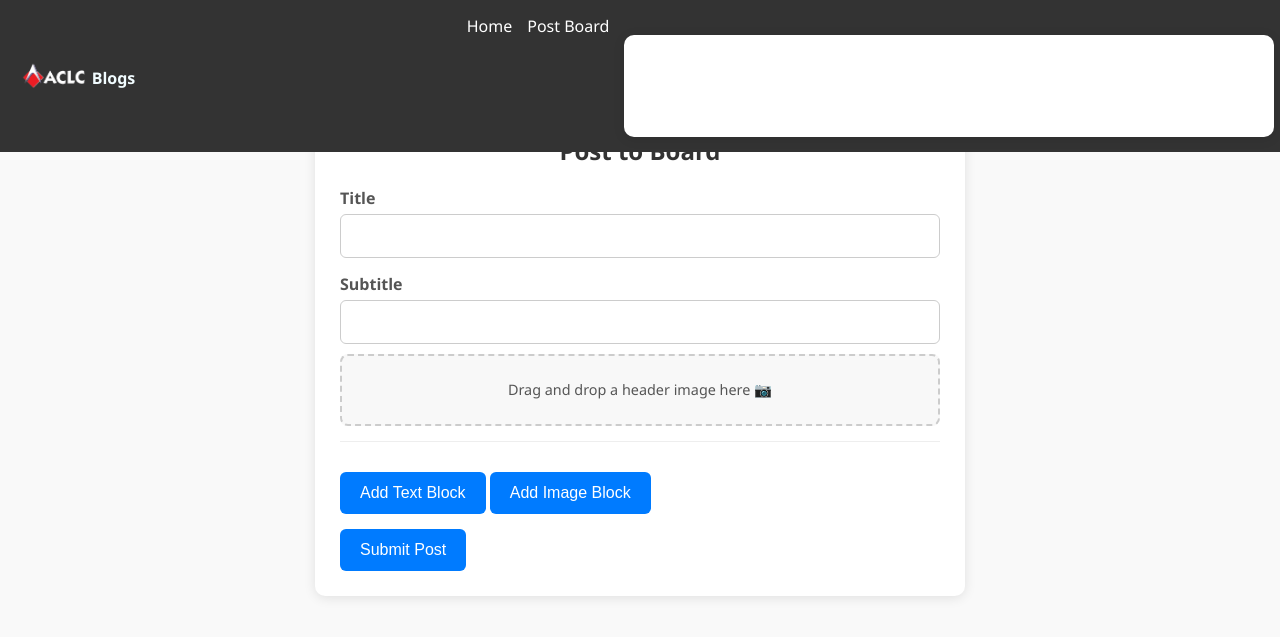
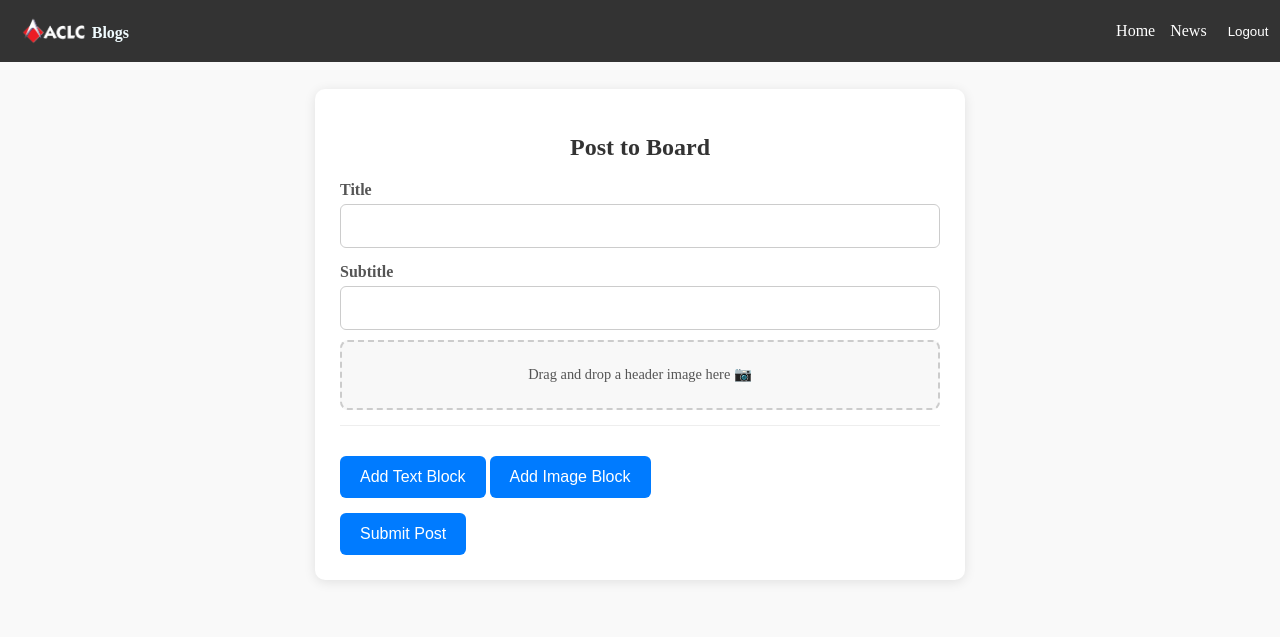
Before and after one commit to Penuts8773/ACLC-blogs, a PHP site: page /postBoard.php in a window 1280 px wide. Shown: the top 637 px of the page. Run offline with PHP 8.4, Linux system fonts and the light colour scheme; the visitor is signed in with stand-in values (Sample User, id 1); a stand-in replaces the project's code that opens the database connection.

Commit message:
visual fix

```diff
--- a/articleList.php
+++ b/articleList.php
@@ -11,14 +11,15 @@ if (!isset($_SESSION['username'])) {
 <head>
     <meta charset="UTF-8">
     <meta name="viewport" content="width=device-width, initial-scale=1.0">
-    <title>Document</title>
+    <title>News - ACLC Blogs</title>
     <link rel="stylesheet" href="styles/articleList.css">
     <link rel="stylesheet" href="styles/navbar.css">
+    <link rel="icon" type="image/png" href="styles/images/aclc-emblem.png">
 </head>
 <body>
     <?php include 'navbar.php'; ?>
     <div>
-        <a href="postBoard.php">Post Board</a>
+        <a href="postBoard.php">Create Post</a>
     </div>
     <div class="article">
         <?php
--- a/navbar.php
+++ b/navbar.php
@@ -13,7 +13,7 @@
     </div>
     <div>
         <a href="home.php">Home</a>
-        <a href="articleList.php">Post Board</a>
+        <a href="articleList.php">News</a>
         <p>
             <form method="POST" class="logout-form">
                 <button class="logout" type="submit" name="logout">Logout</button>
--- a/postBoard.php
+++ b/postBoard.php
@@ -80,7 +80,7 @@ if ($_SERVER['REQUEST_METHOD'] === 'POST') {
     <link rel="stylesheet" href="styles/postBoard.css">
     <link rel="stylesheet" href="styles/navbar.css">
     <link rel="icon" type="image/png" href="styles/images/aclc-emblem.png">
-    <title>Post Board - ACLC Blogs</title>
+    <title>Create Post - ACLC Blogs</title>
 
 </head>
 <body class="postBoard-body">
@@ -112,11 +112,11 @@ if ($_SERVER['REQUEST_METHOD'] === 'POST') {
 
                 <!-- Add Block Buttons -->
                 <div style="margin-top:10px;">
-                    <button type="button" onclick="addTextBlock()">Add Text Block</button>
-                    <button type="button" onclick="addImageBlock()">Add Image Block</button>
+                    <button class="postButton" type="button" onclick="addTextBlock()">Add Text Block</button>
+                    <button class="postButton" type="button" onclick="addImageBlock()">Add Image Block</button>
                 </div>
 
-                <button type="submit" id="submitBtn" style="margin-top:15px;">Submit Post</button>
+                <button type="submit" class="postButton" style="margin-top:15px;">Submit Post</button>
             </div>
         </form>
     </div>
--- a/script/postBoard.js
+++ b/script/postBoard.js
@@ -143,7 +143,7 @@ function addTextBlock() {
             <label>Text Block</label>
             <textarea name="block_content[]" rows="4" cols="50" required></textarea>
             <input type="hidden" name="block_type[]" value="text">
-            <button type="button" onclick="this.parentNode.remove()">Remove</button>
+            <button class="postButton" type="button" onclick="this.parentNode.remove()">Remove</button>
             <hr>
         `;
         container.appendChild(blockDiv);
@@ -163,7 +163,7 @@ function addTextBlock() {
                 <img src="" style="display:none; max-width:100%; max-height:150px; margin-top:5px;" alt="Preview">
             </div>
             <input type="hidden" name="block_type[]" value="image">
-            <button type="button" onclick="this.parentNode.remove()">Remove</button>
+            <button class="postButton" type="button" onclick="this.parentNode.remove()">Remove</button>
             <hr>
         `;
         container.appendChild(blockDiv);
--- a/styles/navbar.css
+++ b/styles/navbar.css
@@ -32,6 +32,7 @@
 .navbar div {
     display: flex;
     flex-direction: row;
+    align-items: center;
 }
 
 .logout {
--- a/styles/postBoard.css
+++ b/styles/postBoard.css
@@ -1,6 +1,5 @@
 
  .postBoard-body {
-    font-family: 'Segoe UI', Tahoma, Geneva, Verdana, sans-serif;
     background-color: #f9f9f9;
     margin: 0;
     padding-top: 69px;
@@ -13,7 +12,7 @@
     justify-content: space-around;
   }
 
-  form {
+  #postForm {
     max-width: 600px;
     min-width: 600px;
     margin-top: 20px;
@@ -53,7 +52,7 @@
     outline: none;
   }
 
-  button {
+  .postButton {
     background-color: #007bff;
     color: #fff;
     padding: 12px 20px;
@@ -65,7 +64,7 @@
     transition: background-color 0.3s ease;
   }
 
-  button:hover {
+  .postButton:hover {
     background-color: #0056b3;
   }
 
```
Also changed, not shown: styles/home.css (+7 -2 lines).
